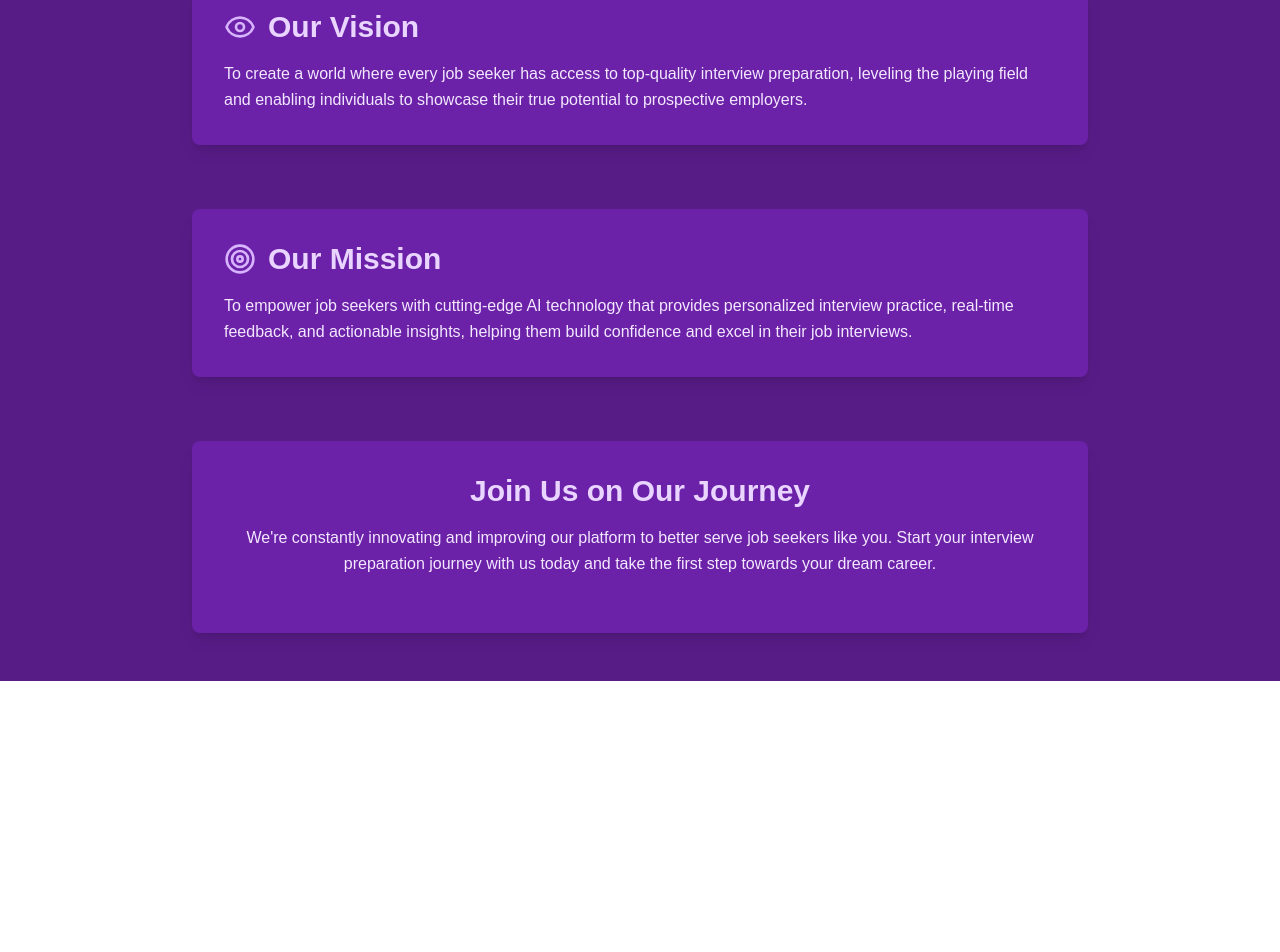
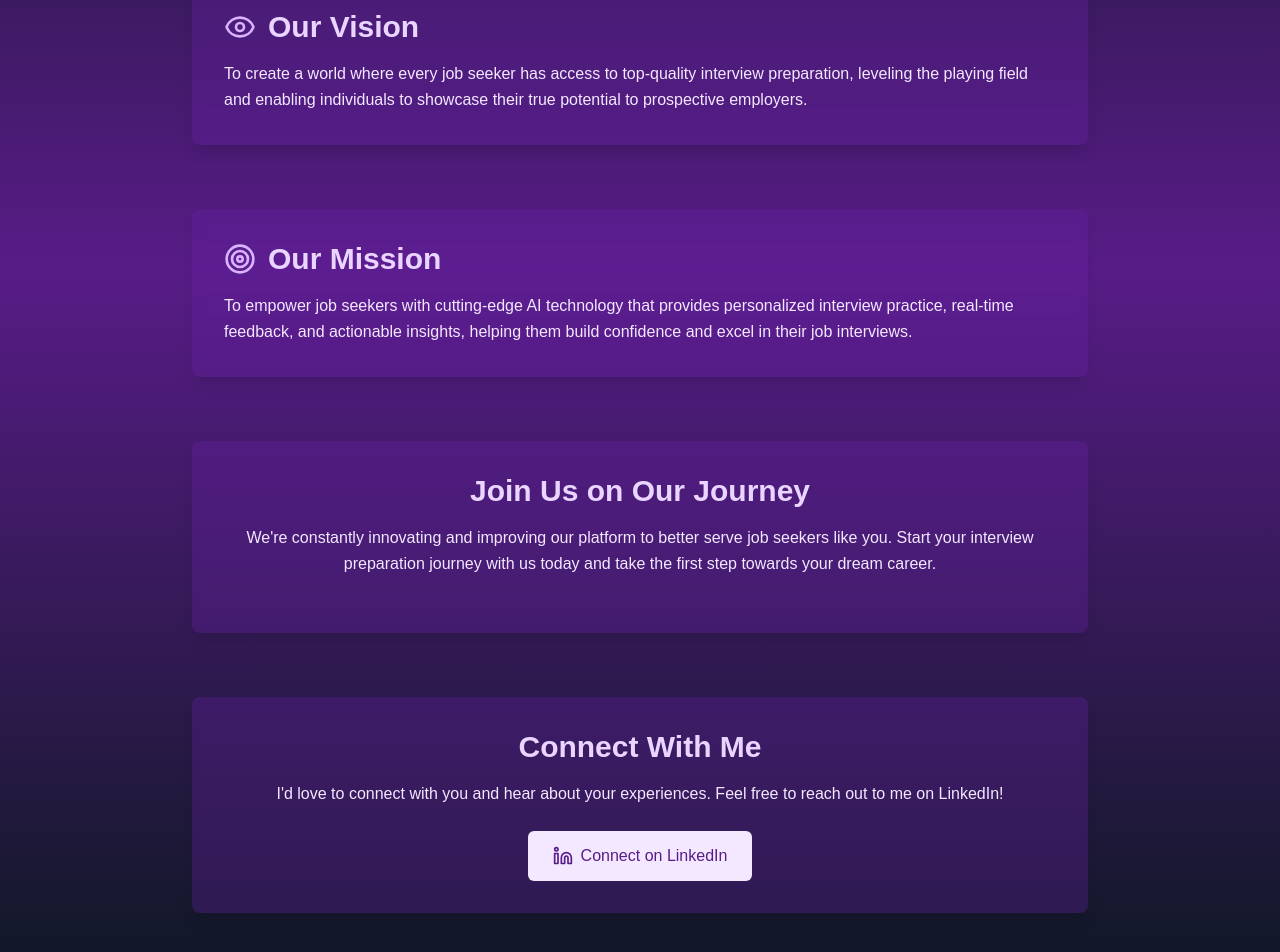
Before and after one commit to abhi-roop/ShySpace, a Next.js app: page /questions in a window 1280 px wide. Shown: the part 490-1442 px from the top of the page. Before the commit the page ends 1171 px from the top, so only its background shows below. Built offline with nearby package versions, Linux system fonts and the light colour scheme.

Commit message:
Changes in the UI

```diff
--- a/app/dashboard/interview/[interviewId]/start/_components/RecordAnsSection.jsx
+++ b/app/dashboard/interview/[interviewId]/start/_components/RecordAnsSection.jsx
@@ -45,7 +45,7 @@ function RecordAnsSection({ mockInterviewQuestion, activeQuestionIndex, intervie
             setLoading(true);
             stopSpeechToText();
 
-            if (userAnswer?.length < 10) {
+            if (userAnswer?.length <= 5) {
                 setLoading(false);
                 toast({
                     title: "Uh oh! Something went wrong.",
@@ -156,6 +156,7 @@ function RecordAnsSection({ mockInterviewQuestion, activeQuestionIndex, intervie
                 </ul>
             </div>
             <Button
+            disabled={true}
                 onClick={() => console.log(userAnswer)}
                 className="mt-4 py-2 px-6 text-md font-semibold transition-all duration-300 hover:scale-105 bg-green-500 text-white rounded-md"
             >
--- a/app/how-it-works/page.jsx
+++ b/app/how-it-works/page.jsx
@@ -1,42 +1,5 @@
 import { ArrowRight, CheckCircle, Cpu, FileVideo, LineChart, Users } from "lucide-react"
 import Header from '../dashboard/_component/Header'
-export default function Component() {
-  return (
-    <><Header /><div className="min-h-screen bg-gradient-to-br from-indigo-900 to-purple-900 text-white">
-          <div className="container mx-auto px-4 py-16">
-              <h1 className="text-5xl font-bold text-center mb-12">How It Works</h1>
-              <p className="text-xl text-center mb-16 max-w-3xl mx-auto">
-                  Welcome to Our AI Mock Interview App! Prepare for interviews with ease and confidence using our advanced
-                  technology and user-friendly design.
-              </p>
-
-              <div className="grid grid-cols-1 md:grid-cols-2 lg:grid-cols-3 gap-12">
-                  {steps.map((step, index) => (
-                      <div
-                          key={index}
-                          className="bg-white/10 backdrop-blur-lg rounded-lg p-6 shadow-lg hover:shadow-xl transition-shadow duration-300"
-                      >
-                          <div className="flex items-center justify-center w-16 h-16 bg-indigo-600 rounded-full mb-6 mx-auto">
-                              {step.icon}
-                          </div>
-                          <h2 className="text-2xl font-semibold text-center mb-4">{step.title}</h2>
-                          <p className="text-gray-300 text-center">{step.description}</p>
-                      </div>
-                  ))}
-              </div>
-
-              <div className="mt-20 text-center">
-                  <h2 className="text-3xl font-bold mb-6">Start Your Journey Today</h2>
-                  <p className="text-xl mb-8 max-w-2xl mx-auto">
-                      Whether you&apos;re a recent graduate or an experienced professional, our platform is designed to empower you
-                      to ace your interviews with confidence.
-                  </p>
-
-              </div>
-          </div>
-      </div></>
-  )
-}
 
 const steps = [
   {
@@ -70,3 +33,44 @@ const steps = [
     icon: <ArrowRight className="w-8 h-8 text-white" />,
   },
 ]
+
+export default function Component() {
+  return (
+    <>
+      <Header />
+      <div className="min-h-screen bg-gradient-to-br from-indigo-900 to-purple-900 text-white">
+        <div className="container mx-auto px-4 py-16">
+          <h1 className="text-5xl font-bold text-center mb-12">How It Works</h1>
+          <p className="text-xl text-center mb-16 max-w-3xl mx-auto">
+            Welcome to Our AI Mock Interview App! Prepare for interviews with ease and confidence using our advanced
+            technology and user-friendly design.
+          </p>
+
+          <div className="grid grid-cols-1 md:grid-cols-2 lg:grid-cols-3 gap-12">
+            {steps.map((step, index) => (
+              <div
+                key={index}
+                className="bg-white/10 backdrop-blur-lg rounded-lg p-6 shadow-lg hover:shadow-xl transition-shadow duration-300 transform hover:scale-105"
+              >
+                <div className="flex items-center justify-center w-16 h-16 bg-indigo-600 rounded-full mb-6 mx-auto">
+                  {step.icon}
+                </div>
+                <h2 className="text-2xl font-semibold text-center mb-4">{step.title}</h2>
+                <p className="text-gray-300 text-center">{step.description}</p>
+              </div>
+            ))}
+          </div>
+
+          <div className="mt-20 text-center">
+            <h2 className="text-3xl font-bold mb-6">Start Your Journey Today</h2>
+            <p className="text-xl mb-8 max-w-2xl mx-auto">
+              Whether you&apos;re a recent graduate or an experienced professional, our platform is designed to empower you
+              to ace your interviews with confidence.
+            </p>
+
+          </div>
+        </div>
+      </div>
+    </>
+  )
+}
--- a/app/questions/page.jsx
+++ b/app/questions/page.jsx
@@ -1,23 +1,24 @@
 import React from 'react'
-import { ArrowRight, Eye, Target } from 'lucide-react'
+import { ArrowRight, Eye, Target, Linkedin } from 'lucide-react'
 import Header from '../dashboard/_component/Header'
+import Link from 'next/link'
 
 export default function AboutUsPage() {
   return (
     <>
       <Header />
-      <div className="min-h-screen bg-purple-900 text-purple-50 py-12 px-4 sm:px-6 lg:px-8">
+      <div className="min-h-screen bg-gradient-to-b from-gray-900 via-purple-900 to-gray-900 text-purple-50 py-12 px-4 sm:px-6 lg:px-8">
         <div className="max-w-4xl mx-auto">
           <h1 className="text-5xl font-bold text-center text-purple-100 mb-12">About Us</h1>
 
-          <section className="mb-16 bg-purple-800 rounded-lg p-8 shadow-lg">
+          <section className="mb-16 bg-purple-800/30 backdrop-blur-sm rounded-lg p-8 shadow-lg">
             <h2 className="text-3xl font-semibold text-purple-200 mb-4">Who We Are</h2>
             <p className="text-purple-100 leading-relaxed">
               We are a dedicated team of AI enthusiasts and interview experts committed to revolutionizing the way people prepare for job interviews. Our AI-powered platform provides personalized interview practice, feedback, and coaching to help job seekers succeed in their career journeys.
             </p>
           </section>
 
-          <section className="mb-16 bg-purple-800 rounded-lg p-8 shadow-lg">
+          <section className="mb-16 bg-purple-800/30 backdrop-blur-sm rounded-lg p-8 shadow-lg">
             <div className="flex items-center mb-4">
               <Eye className="w-8 h-8 text-purple-300 mr-3" />
               <h2 className="text-3xl font-semibold text-purple-200">Our Vision</h2>
@@ -27,7 +28,7 @@ export default function AboutUsPage() {
             </p>
           </section>
 
-          <section className="mb-16 bg-purple-800 rounded-lg p-8 shadow-lg">
+          <section className="mb-16 bg-purple-800/30 backdrop-blur-sm rounded-lg p-8 shadow-lg">
             <div className="flex items-center mb-4">
               <Target className="w-8 h-8 text-purple-300 mr-3" />
               <h2 className="text-3xl font-semibold text-purple-200">Our Mission</h2>
@@ -37,12 +38,27 @@ export default function AboutUsPage() {
             </p>
           </section>
 
-          <section className="text-center bg-purple-800 rounded-lg p-8 shadow-lg">
+          <section className="text-center bg-purple-800/30 backdrop-blur-sm rounded-lg p-8 shadow-lg mb-16">
             <h2 className="text-3xl font-semibold text-purple-200 mb-4">Join Us on Our Journey</h2>
             <p className="text-purple-100 leading-relaxed mb-6">
               We're constantly innovating and improving our platform to better serve job seekers like you. Start your interview preparation journey with us today and take the first step towards your dream career.
             </p>
+          </section>
 
+          <section className="text-center bg-purple-800/30 backdrop-blur-sm rounded-lg p-8 shadow-lg">
+            <h2 className="text-3xl font-semibold text-purple-200 mb-4">Connect With Me</h2>
+            <p className="text-purple-100 leading-relaxed mb-6">
+              I'd love to connect with you and hear about your experiences. Feel free to reach out to me on LinkedIn!
+            </p>
+            <Link
+              href="https://www.linkedin.com/in/abhiroop-kumar-on5303/"
+              target="_blank"
+              rel="noopener noreferrer"
+              className="inline-flex items-center px-6 py-3 border border-transparent text-base font-medium rounded-md text-purple-900 bg-purple-100 hover:bg-purple-200 focus:outline-none focus:ring-2 focus:ring-offset-2 focus:ring-purple-500 transition duration-150 ease-in-out"
+            >
+              <Linkedin className="w-5 h-5 mr-2" />
+              Connect on LinkedIn
+            </Link>
           </section>
         </div>
       </div>
```
